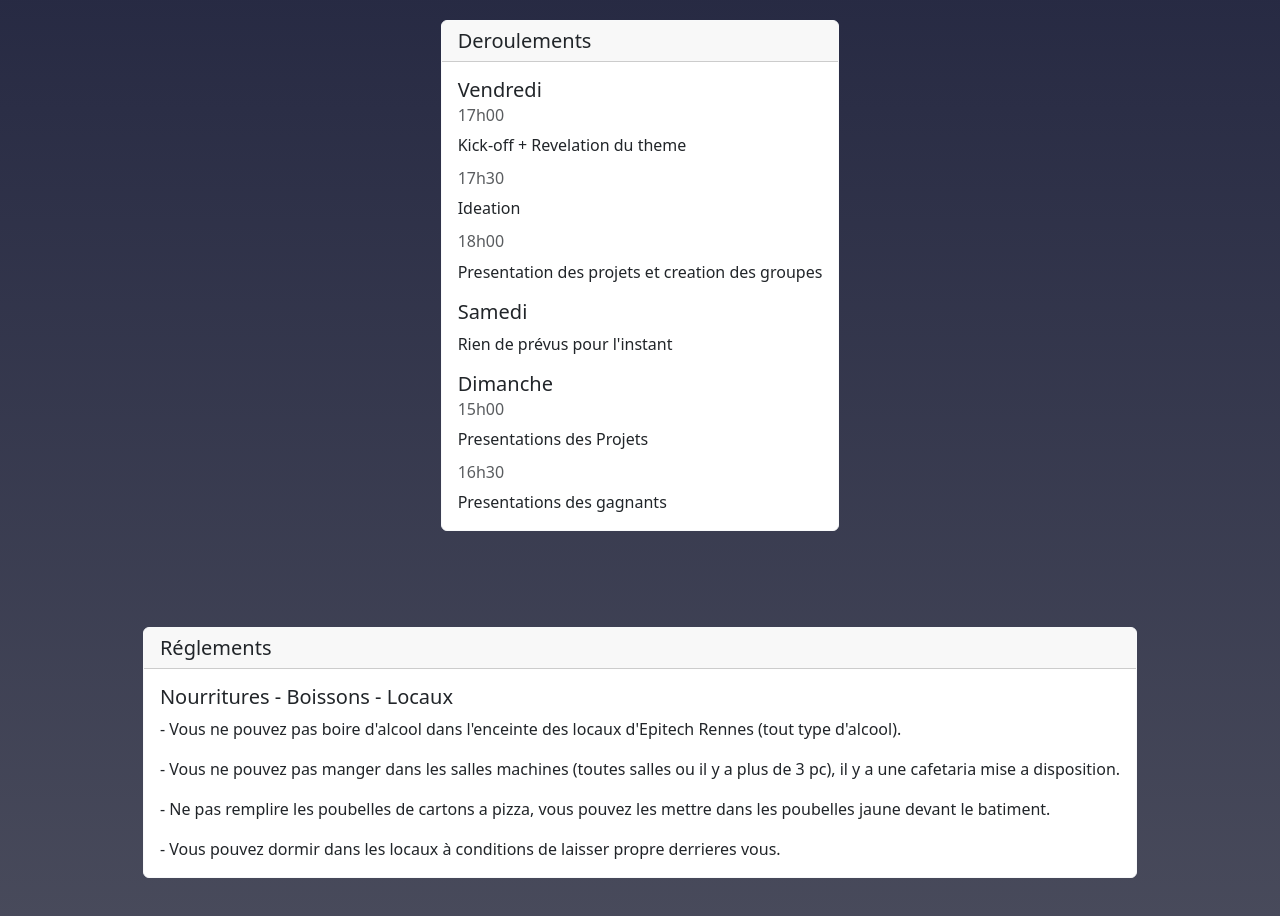
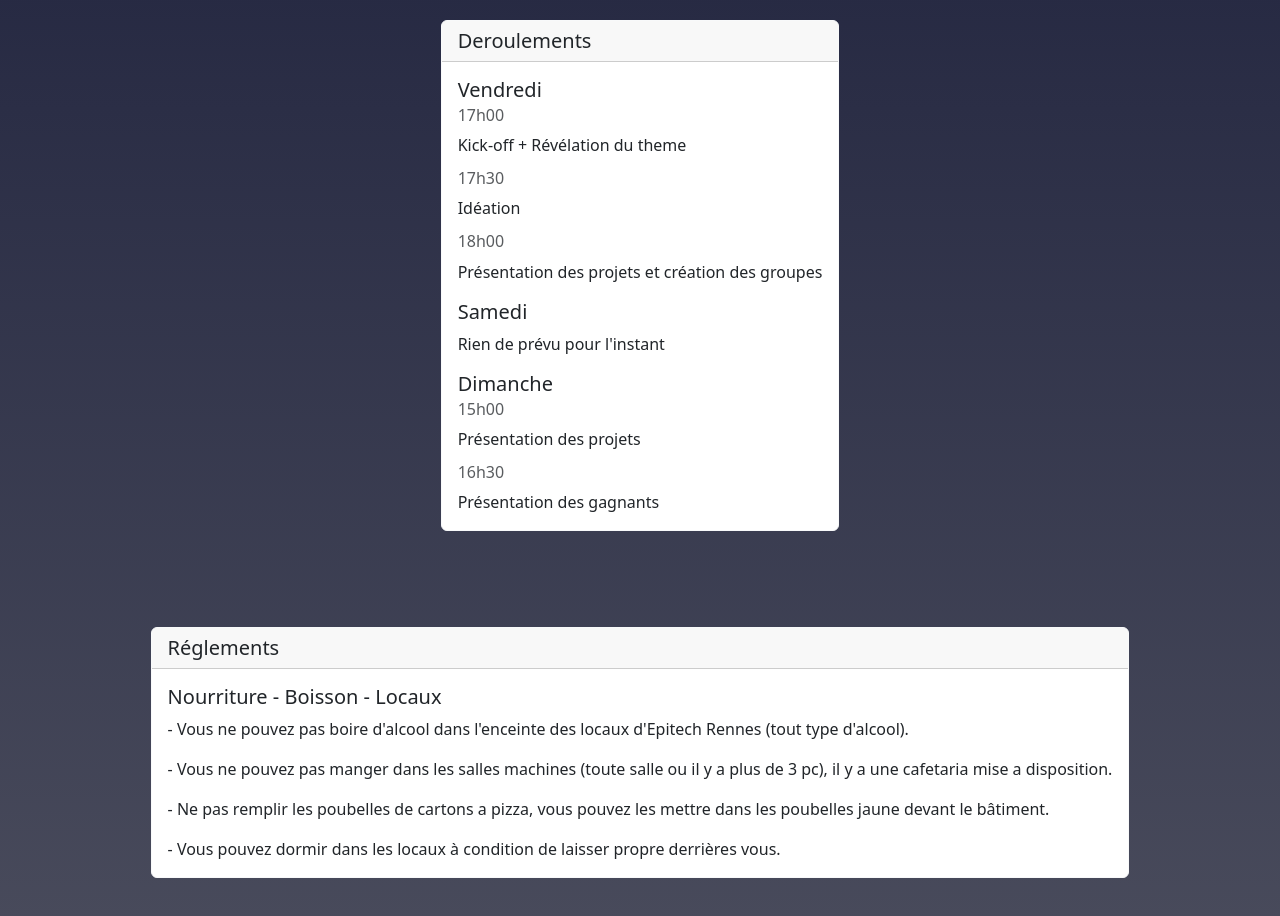
Before and after one commit to CogalTek/Art2Code, a Nuxt app in the folder Art2Code/: page /Information in a window 1280 px wide. Shown: the part 900-1816 px from the top of the page. Built offline with nearby package versions, Linux system fonts and the light colour scheme.

Commit message:
fix: orthographe

```diff
--- a/Art2Code/pages/Information.vue
+++ b/Art2Code/pages/Information.vue
@@ -10,7 +10,7 @@
             <h5 class="card-header">Gains</h5>
             <div class="card-body">
                 <h5 class="card-title">Credits Epitech</h5>
-                <p class="card-text">La Jam permet de toucher 10 xp sois 1 credit pour 3 jours de travail</p>
+                <p class="card-text">La Jam permet de toucher 10 xp soit 1 credit pour 3 jours de travail</p>
                 <h5 class="card-title">Credits Etpa</h5>
                 <p class="card-text">Pas d'information pour le moment</p>
                 <h5 class="card-title">Pour les gagnants</h5>
@@ -23,29 +23,29 @@
             <div class="card-body">
                 <h5 class="card-title">Vendredi</h5>
                 <h6 class="card-subtitle mb-2 text-body-secondary">17h00</h6>
-                <p class="card-text">Kick-off + Revelation du theme</p>
+                <p class="card-text">Kick-off + Révélation du theme</p>
                 <h6 class="card-subtitle mb-2 text-body-secondary">17h30</h6>
-                <p class="card-text">Ideation</p>
+                <p class="card-text">Idéation</p>
                 <h6 class="card-subtitle mb-2 text-body-secondary">18h00</h6>
-                <p class="card-text">Presentation des projets et creation des groupes</p>
+                <p class="card-text">Présentation des projets et création des groupes</p>
                 <h5 class="card-title">Samedi</h5>
-                <p class="card-text">Rien de prévus pour l'instant</p>
+                <p class="card-text">Rien de prévu pour l'instant</p>
                 <h5 class="card-title">Dimanche</h5>
                 <h6 class="card-subtitle mb-2 text-body-secondary">15h00</h6>
-                <p class="card-text">Presentations des Projets</p>
+                <p class="card-text">Présentation des projets</p>
                 <h6 class="card-subtitle mb-2 text-body-secondary">16h30</h6>
-                <p class="card-text">Presentations des gagnants</p>
+                <p class="card-text">Présentation des gagnants</p>
             </div>
         </div>
 
         <div class="card border-light my-5">
             <h5 class="card-header">Réglements</h5>
             <div class="card-body">
-                <h5 class="card-title">Nourritures - Boissons - Locaux</h5>
+                <h5 class="card-title">Nourriture - Boisson - Locaux</h5>
                 <p class="card-text">- Vous ne pouvez pas boire d'alcool dans l'enceinte des locaux d'Epitech Rennes (tout type d'alcool).</p>
-                <p class="card-text">- Vous ne pouvez pas manger dans les salles machines (toutes salles ou il y a plus de 3 pc), il y a une cafetaria mise a disposition.</p>
-                <p class="card-text">- Ne pas remplire les poubelles de cartons a pizza, vous pouvez les mettre dans les poubelles jaune devant le batiment.</p>
-                <p class="card-text">- Vous pouvez dormir dans les locaux à conditions de laisser propre derrieres vous.</p>
+                <p class="card-text">- Vous ne pouvez pas manger dans les salles machines (toute salle ou il y a plus de 3 pc), il y a une cafetaria mise a disposition.</p>
+                <p class="card-text">- Ne pas remplir les poubelles de cartons a pizza, vous pouvez les mettre dans les poubelles jaune devant le bâtiment.</p>
+                <p class="card-text">- Vous pouvez dormir dans les locaux à condition de laisser propre derrières vous.</p>
             </div>
         </div>
     </div>
--- a/Art2Code/pages/Inscription.vue
+++ b/Art2Code/pages/Inscription.vue
@@ -10,7 +10,8 @@
         <input v-model="prenom" class="buttonclass" type="text" placeholder="Prenom">
         <input v-model="email" class="buttonclass" type="email" placeholder="Adresse Mail">
         <input v-model="tel" class="buttonclass" type="tel" placeholder="N° de Telephone">
-        <input v-model="years" class="buttonclass" type="number" placeholder="Année (Dans votre école)">
+        <input v-model="years" class="buttonclass" type="number" placeholder="Année (Dans votre école)" @focus="showPlaceholder = true" @blur="showPlaceholder = false">
+        <span v-if="showPlaceholder">Année (Dans votre école)</span>
         <select v-model="ecole">
             <option value="" disabled selected>Ecole :</option>
             <option value="Epitech">Epitech</option>
@@ -23,7 +24,7 @@
 </template>
 
 <script setup>
-    import { ref } from 'vue'
+    import { ref, onMounted } from 'vue'
     import PocketBase from 'pocketbase'
     const pb = new PocketBase('http://mathieu-rio.fr:8090');
 
@@ -35,6 +36,7 @@
     let ecole = ref('')
     let skill = ref('')
     let responseCode = ref(null)
+    let showPlaceholder = ref(false);
 
     const requestInscription = async () => {
         const data = {
@@ -59,6 +61,11 @@
 </script>
 
   <style>
+    span {
+        position: absolute;
+        left: 320px;
+        top: 10px;
+    }
     .buttonclass {
         margin: 1%;
         border-radius: 10px;
```
Also changed, not shown: 1 other file (tests, documents, lock files or other folders). Lines whose indentation alone changed are shown as unchanged.
